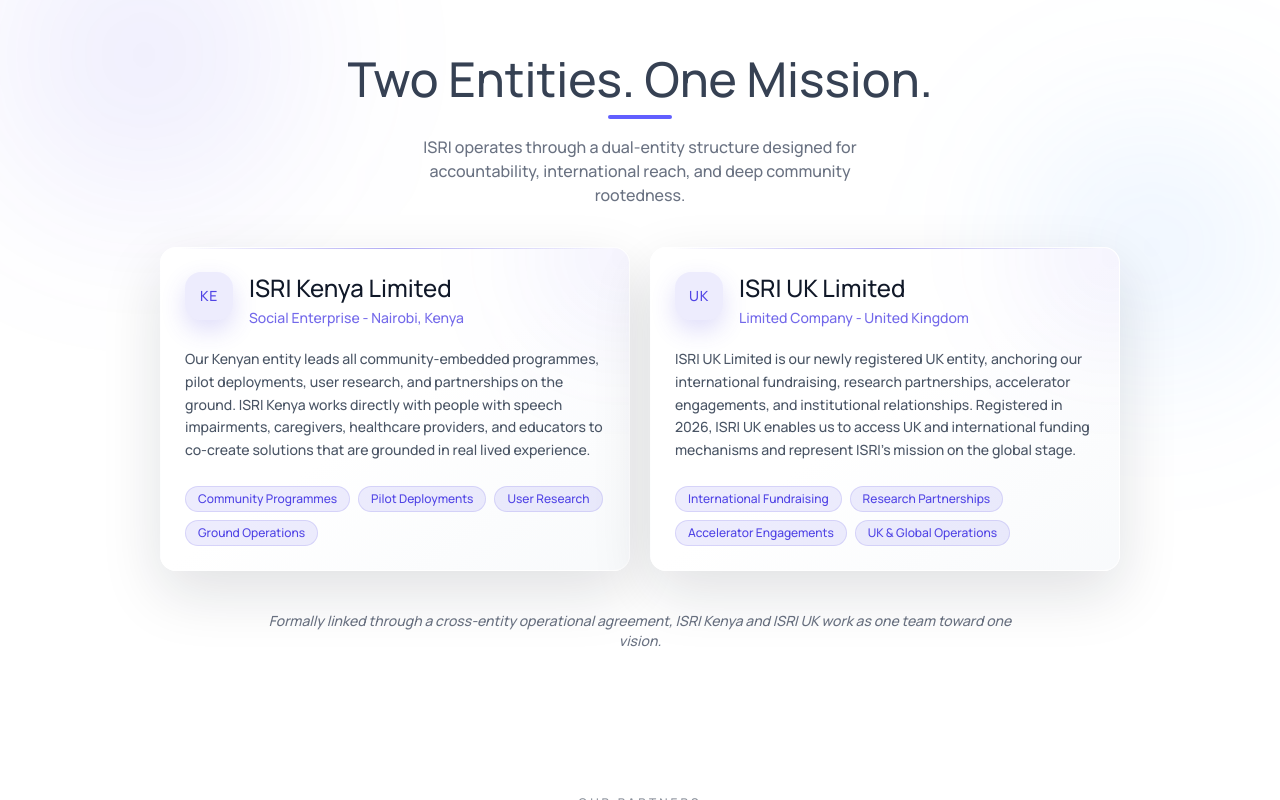
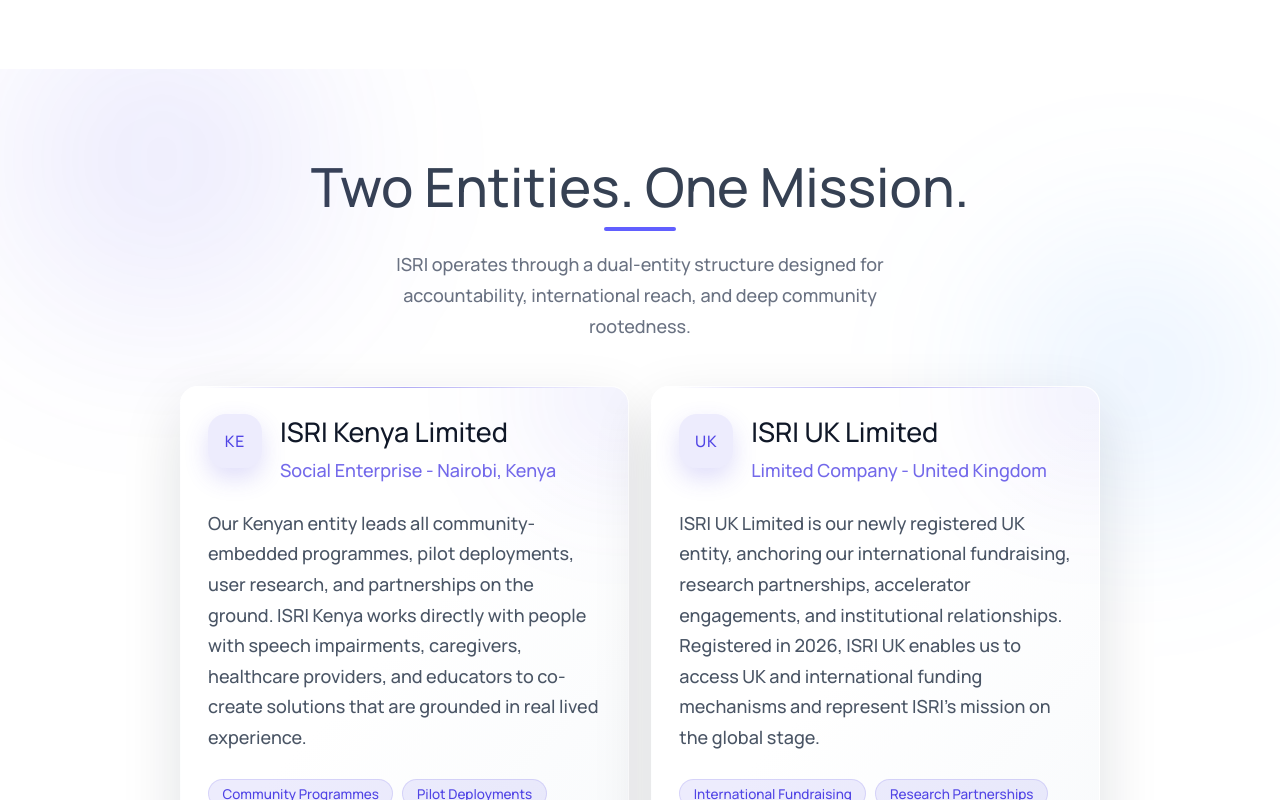
Before and after one commit to martin254/EchoSite, a React (Vite) app: page / in a window 1280 px wide. Shown: the part 1180-1980 px from the top of the page. Built offline with nearby package versions, Linux system fonts and the light colour scheme.

Commit message:
Update components and styles

```diff
--- a/src/components/CBOFocusAreas.jsx
+++ b/src/components/CBOFocusAreas.jsx
@@ -55,10 +55,10 @@ const CBOFocusAreas = () => {
                 <span className="text-lg font-semibold text-white">{idx + 1}</span>
               </div>
               <div>
-                <h3 className="text-lg font-semibold text-gray-900 dark:text-white mb-2">
+                <h3 className="text-xl sm:text-2xl font-semibold text-gray-900 dark:text-white mb-2">
                   {a.title}
                 </h3>
-                <p className="text-sm text-gray-600 dark:text-white/70 leading-relaxed">
+                <p className="text-base text-gray-600 dark:text-white/70 leading-relaxed">
                   {a.desc}
                 </p>
               </div>
--- a/src/components/CBOOverview.jsx
+++ b/src/components/CBOOverview.jsx
@@ -54,7 +54,7 @@ const CBOOverview = () => {
               <p className="relative z-10 text-xs font-medium uppercase tracking-wider text-primary mb-3">
                 Vision
               </p>
-              <p className="relative z-10 text-sm text-gray-600 dark:text-white/70 leading-relaxed">
+              <p className="relative z-10 text-base text-gray-600 dark:text-white/70 leading-relaxed">
                 A society where everyone, regardless of how they communicate, can access services, protection, and
                 opportunity with dignity.
               </p>
@@ -66,7 +66,7 @@ const CBOOverview = () => {
               <p className="relative z-10 text-xs font-medium uppercase tracking-wider text-primary mb-3">
                 Mission
               </p>
-              <p className="relative z-10 text-sm text-gray-600 dark:text-white/70 leading-relaxed">
+              <p className="relative z-10 text-base text-gray-600 dark:text-white/70 leading-relaxed">
                 To design inclusive, technology-enabled solutions that prevent harm, strengthen protection, improve access
                 to services, and support recovery and reintegration for people with speech impairments.
               </p>
@@ -78,7 +78,7 @@ const CBOOverview = () => {
               <p className="relative z-10 text-xs font-medium uppercase tracking-wider text-primary mb-3">
                 Core Technology
               </p>
-              <p className="relative z-10 text-sm text-gray-600 dark:text-white/70 leading-relaxed">
+              <p className="relative z-10 text-base text-gray-600 dark:text-white/70 leading-relaxed">
                 <span className="font-semibold text-gray-900 dark:text-white">ECHO</span>{" "}
                 is our assistive communication engine that improves clarity while preserving user identity and intent.
               </p>
@@ -100,11 +100,11 @@ const CBOOverview = () => {
                 <div className="h-8 w-8 rounded-xl bg-primary/10 flex items-center justify-center shadow-[0_10px_25px_rgba(80,68,229,0.18)] dark:bg-primary/20">
                   <div className="w-2 h-2 rounded-full bg-primary" />
                 </div>
-                <h3 className="font-semibold text-lg text-gray-900 dark:text-white">
+                <h3 className="font-semibold text-xl text-gray-900 dark:text-white">
                   {item.title}
                 </h3>
               </div>
-              <p className="text-sm text-gray-600 dark:text-white/70 leading-relaxed pl-11">
+              <p className="text-base text-gray-600 dark:text-white/70 leading-relaxed pl-11">
                 {item.desc}
               </p>
             </div>
--- a/src/components/ISRIStructure.jsx
+++ b/src/components/ISRIStructure.jsx
@@ -58,13 +58,13 @@ const ISRIStructure = () => {
                   <h3 className="text-2xl font-semibold text-gray-900 dark:text-white">
                     {entity.title}
                   </h3>
-                  <p className="mt-1 text-sm font-medium text-primary/80">
+                  <p className="mt-1 text-base font-medium text-primary/80">
                     {entity.subtitle}
                   </p>
                 </div>
               </div>
 
-              <p className="text-sm leading-relaxed text-gray-600 dark:text-white/70">
+              <p className="text-base leading-relaxed text-gray-600 dark:text-white/70">
                 {entity.body}
               </p>
 
@@ -83,7 +83,7 @@ const ISRIStructure = () => {
         ))}
       </div>
 
-      <p className="max-w-3xl text-center text-sm italic text-gray-500 dark:text-white/60">
+      <p className="max-w-3xl text-center text-base italic text-gray-500 dark:text-white/60">
         Formally linked through a cross-entity operational agreement, ISRI Kenya and ISRI UK work as one team toward one vision.
       </p>
     </section>
--- a/src/components/OurWork.jsx
+++ b/src/components/OurWork.jsx
@@ -81,20 +81,20 @@ const OurWork = () => {
               <div className="absolute inset-0 bg-gradient-to-t from-black/50 via-black/10 to-transparent" />
 
               <div className="absolute top-5 left-5">
-                <span className="text-xs font-medium px-4 py-1.5 rounded-full bg-white/95 text-gray-900 backdrop-blur-sm border border-white/40 shadow-lg">
+                <span className="text-sm font-medium px-4 py-1.5 rounded-full bg-white/95 text-gray-900 backdrop-blur-sm border border-white/40 shadow-lg">
                   {work.tag}
                 </span>
               </div>
             </div>
 
             <div className="relative z-10 p-7">
-              <h3 className="text-2xl font-semibold text-gray-900 dark:text-white group-hover:text-primary transition-colors duration-300">
+              <h3 className="text-2xl sm:text-3xl font-semibold text-gray-900 dark:text-white group-hover:text-primary transition-colors duration-300">
                 {work.title}
               </h3>
-              <p className="text-sm font-medium text-primary/80 mt-1 mb-4">
+              <p className="text-base font-medium text-primary/80 mt-1 mb-4">
                 {work.subtitle}
               </p>
-              <p className="text-sm text-gray-600 dark:text-white/70 leading-relaxed">
+              <p className="text-base text-gray-600 dark:text-white/70 leading-relaxed">
                 {work.description}
               </p>
             </div>
--- a/src/index.css
+++ b/src/index.css
@@ -10,6 +10,33 @@
      cursor: none;
 }
 
+html {
+     font-size: 16px;
+}
+
+body {
+     text-rendering: optimizeLegibility;
+     -webkit-font-smoothing: antialiased;
+     -moz-osx-font-smoothing: grayscale;
+}
+
+p,
+li {
+     line-height: 1.7;
+}
+
+@media (min-width: 640px) {
+     html {
+          font-size: 17px;
+     }
+}
+
+@media (min-width: 1280px) {
+     html {
+          font-size: 18px;
+     }
+}
+
 @theme {
     --color-primary: #5044E5;
 }
```
